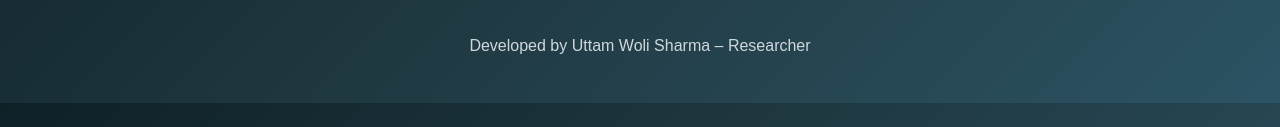
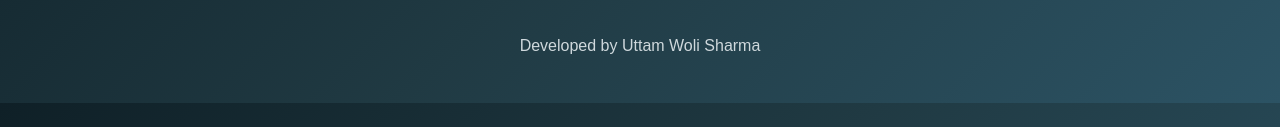
Before and after one commit to Firecubexx/Research-paper-analyzer, a plain HTML site: page index.html in a window 1280 px wide. Shown: the part 379-506 px from the top of the page. Drawn offline with Linux system fonts and the light colour scheme.

Commit message:
Fix HTML encoding and formatting issues

```diff
--- a/index.html
+++ b/index.html
@@ -70,7 +70,7 @@ overflow:auto;
 </div>
 
 <footer style="margin-top:40px;color:#cfd8dc;">
-Developed by Uttam Woli Sharma – Researcher
+Developed by Uttam Woli Sharma
 </footer>
 
 <script>
```
